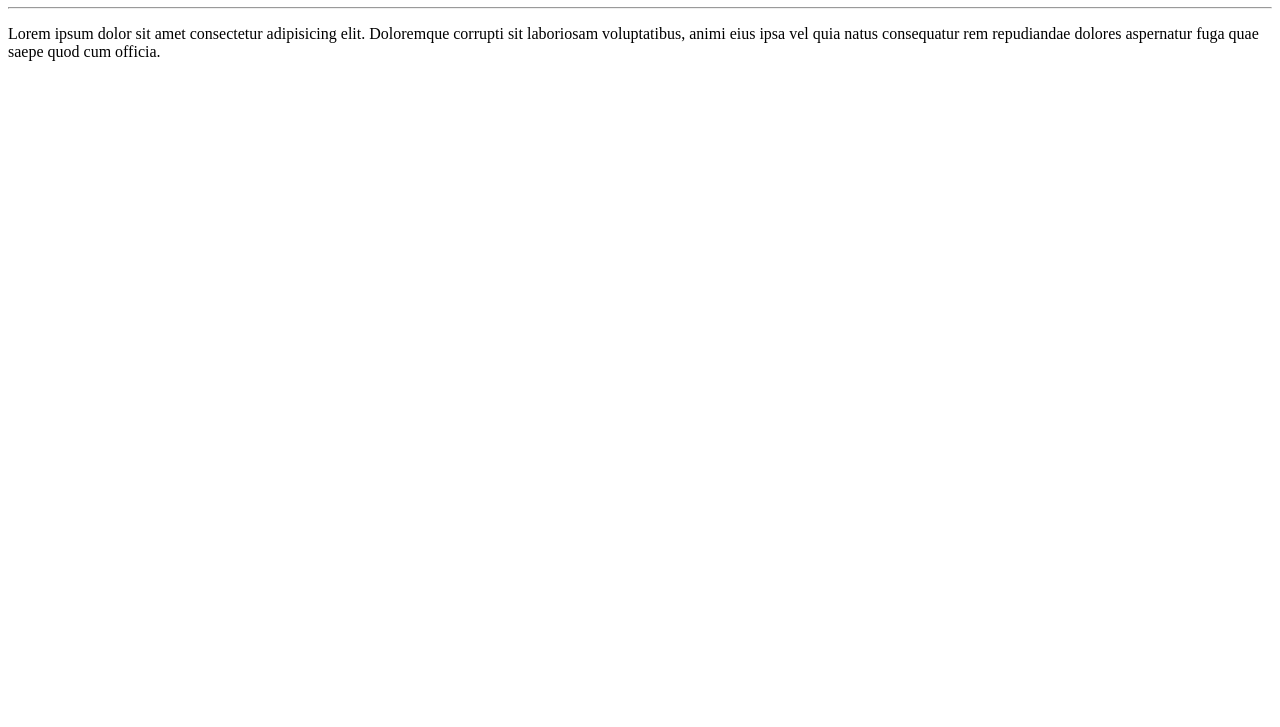
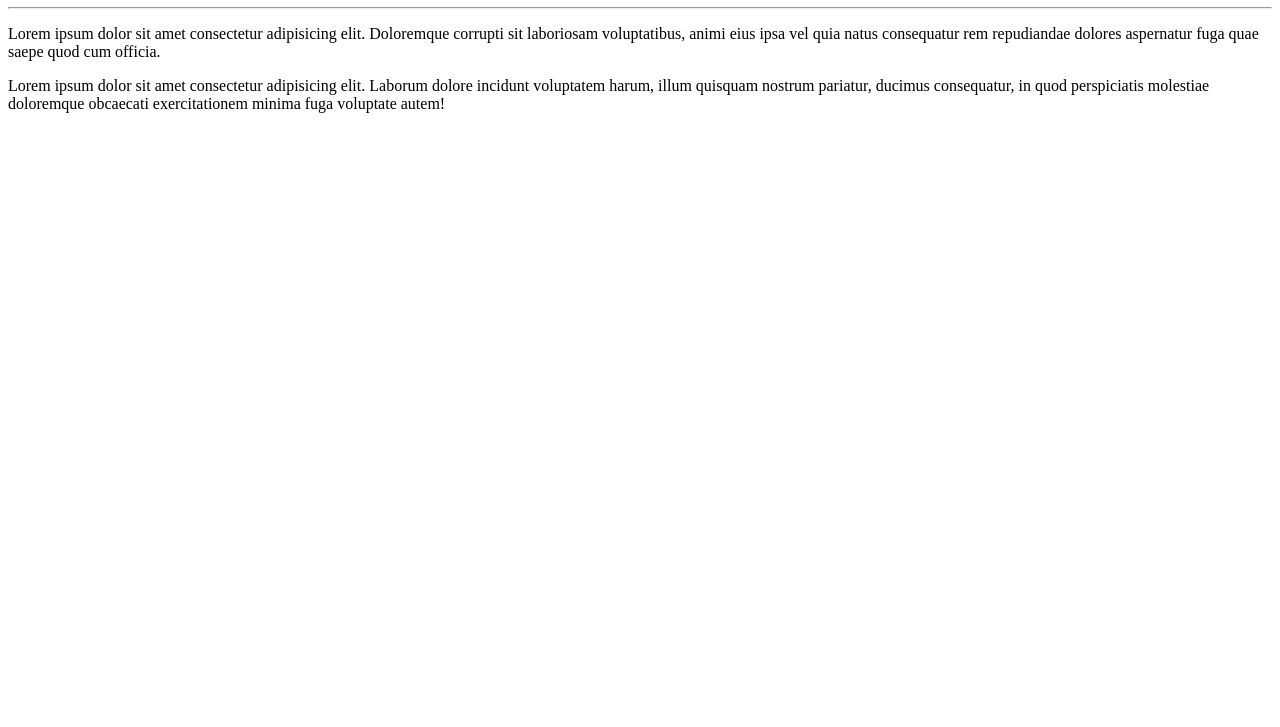
Before and after one commit to JoaoVictorValles/Ola-Mundo, a plain HTML site: page site-exemplo/index.html in a window 1280 px wide. Shown: the part 73-800 px from the top of the page. Drawn offline with Linux system fonts and the light colour scheme.

Commit message:
Adicionei um parágrafo

```diff
--- a/site-exemplo/index.html
+++ b/site-exemplo/index.html
@@ -9,5 +9,6 @@
     <h1>Olá, Mundo!</h1>
     <hr>
     <p>Lorem ipsum dolor sit amet consectetur adipisicing elit. Doloremque corrupti sit laboriosam voluptatibus, animi eius ipsa vel quia natus consequatur rem repudiandae dolores aspernatur fuga quae saepe quod cum officia.</p>
+    <p>Lorem ipsum dolor sit amet consectetur adipisicing elit. Laborum dolore incidunt voluptatem harum, illum quisquam nostrum pariatur, ducimus consequatur, in quod perspiciatis molestiae doloremque obcaecati exercitationem minima fuga voluptate autem!</p>
 </body>
 </html>
```
